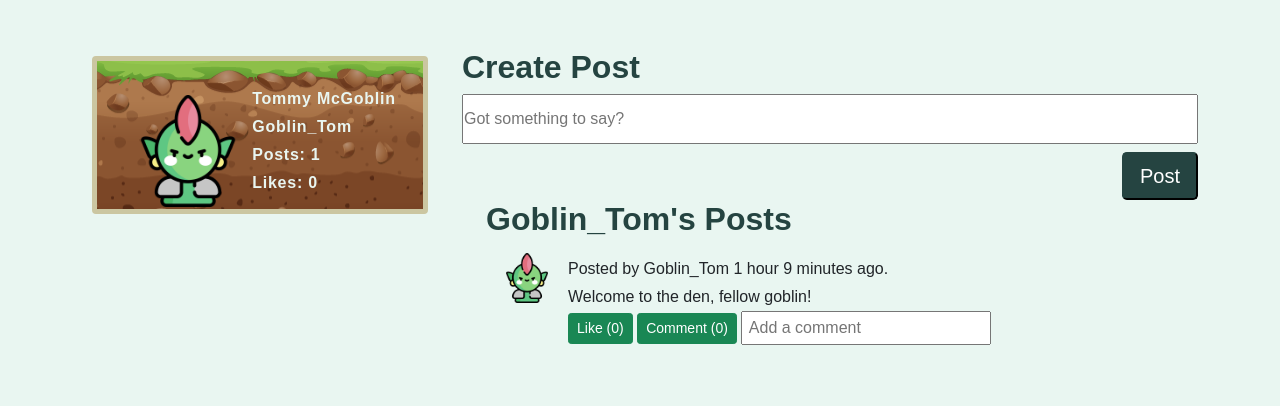
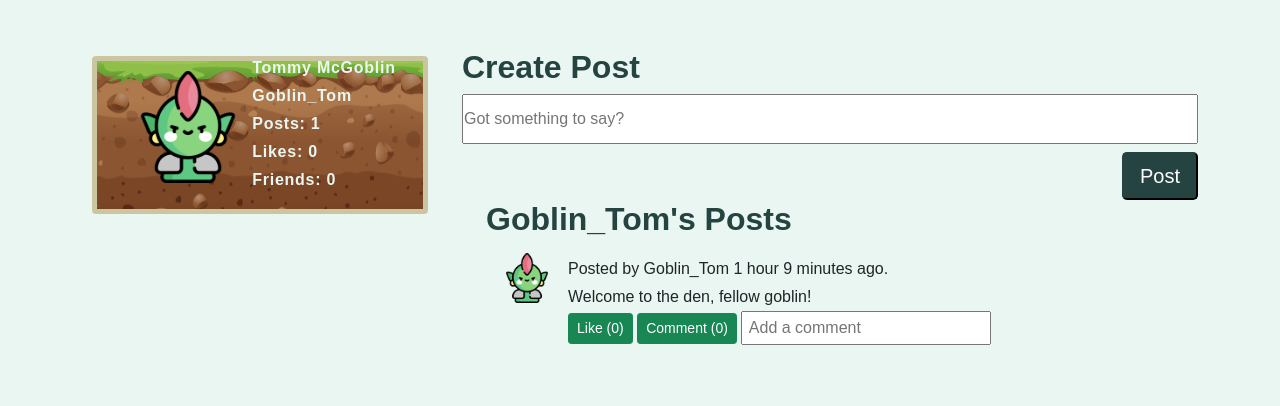
Before and after one commit to trippytea/371project4, a PHP site: page /user-home.php?name=Goblin_Tom in a window 1280 px wide. Shown: the part 60-466 px from the top of the page. Run offline with PHP 8.4, Linux system fonts and the light colour scheme; a user stored in the database is signed in; data comes from the database, SQL or seed files in the repository; tables that the repository leaves empty hold one stand-in row (values such as "Sample post"); some libraries are stand-ins or nearby versions.

Commit message:
added friend count
added friend count to user-home.php

also edited margins to adjust PFP location

```diff
--- a/index.php
+++ b/index.php
@@ -140,7 +140,7 @@ if (isset ($_POST['commentBtn'])) {
 		<div class="col-12 col-md-6 col-lg-4 order-1 order-md-1 order-lg-1 mb-2  centerContent">
             <div class="card mt-0 mt-lg-2 userBox" style="width: 21rem; height: 9.85rem;">
 			<a href='user-home.php?name=<?=$name?>' style='text-decoration:none;'>
-			<div class="card-body mt-4 centerContent">
+			<div class="card-body centerContent">
 				<span>
 				<img class='profileCard me-2' src="images\<?=$pic?>" height="112px" width="112px" alt="goblin" style="margin-top: 10px;">
 				<div style="float:right;">
--- a/user-home.php
+++ b/user-home.php
@@ -82,6 +82,16 @@ if ($postresult) {
     $rows = mysqli_fetch_assoc($postresult);
     if ($rows) {
     	$postTotal = $rows['total'];
+    }
+}
+
+# get friend count
+$friendResult = $db->query("SELECT count(friendId) as total FROM friends WHERE username = '$name'");
+if ($friendResult) {
+    $rows = mysqli_fetch_assoc($friendResult);
+    if ($rows) {
+    	$friendTotal = $rows['total'];
+		$friendTotal = $friendTotal -1;
     }
 }
 
@@ -226,15 +236,17 @@ $userPosts = function($db,$pic,$name) {
 		<div class="col-12 col-md-6 col-lg-4 order-1 order-md-1 order-lg-1 mb-2  centerContent">
             <div class="card mt-0 mt-lg-2 userBox" style="width: 21rem; height: 9.85rem;">
 			<a href='index.php' style='text-decoration:none;'>
-			<div class="card-body mt-4 centerContent">
+			<div class="card-body centerContent">
 				<span>
 				<img class='profileCard me-2' src="images\<?=$pic?>" height="112px" width="112px" alt="goblin" style="margin-top: 10px;">
 				<div style="float:right;">
-						<p style="color: #e9f6f1; letter-spacing:.75px; white-space:nowrap; display:inline-block;">
+						<p style="color: #e9f6f1; letter-spacing:.75px; white-space:nowrap; display:inline-block; margin-top: -7px;">
 						<strong><?=$firstName." ".$lastName?></strong><br>
 							<strong><?=$name?></strong><br>
 							<strong>Posts: <?=$postTotal?></strong><br>
-							<strong>Likes: <?=$likeTotal?></strong>
+							<strong>Likes: <?=$likeTotal?></strong><br>
+							<strong>Friends: <?=$friendTotal?></strong>
+
 						</p>
 					</div>
 					</span>
```
